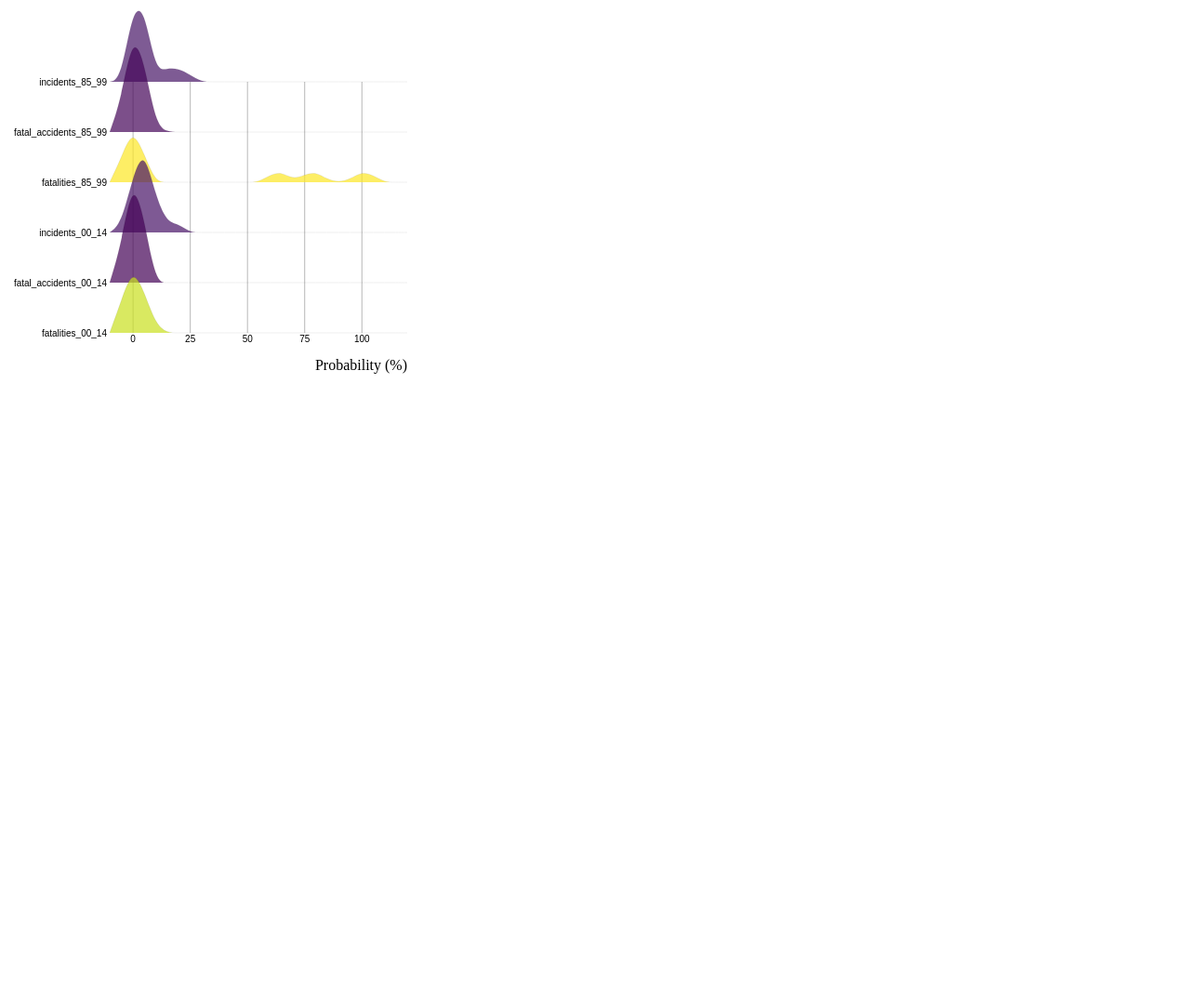
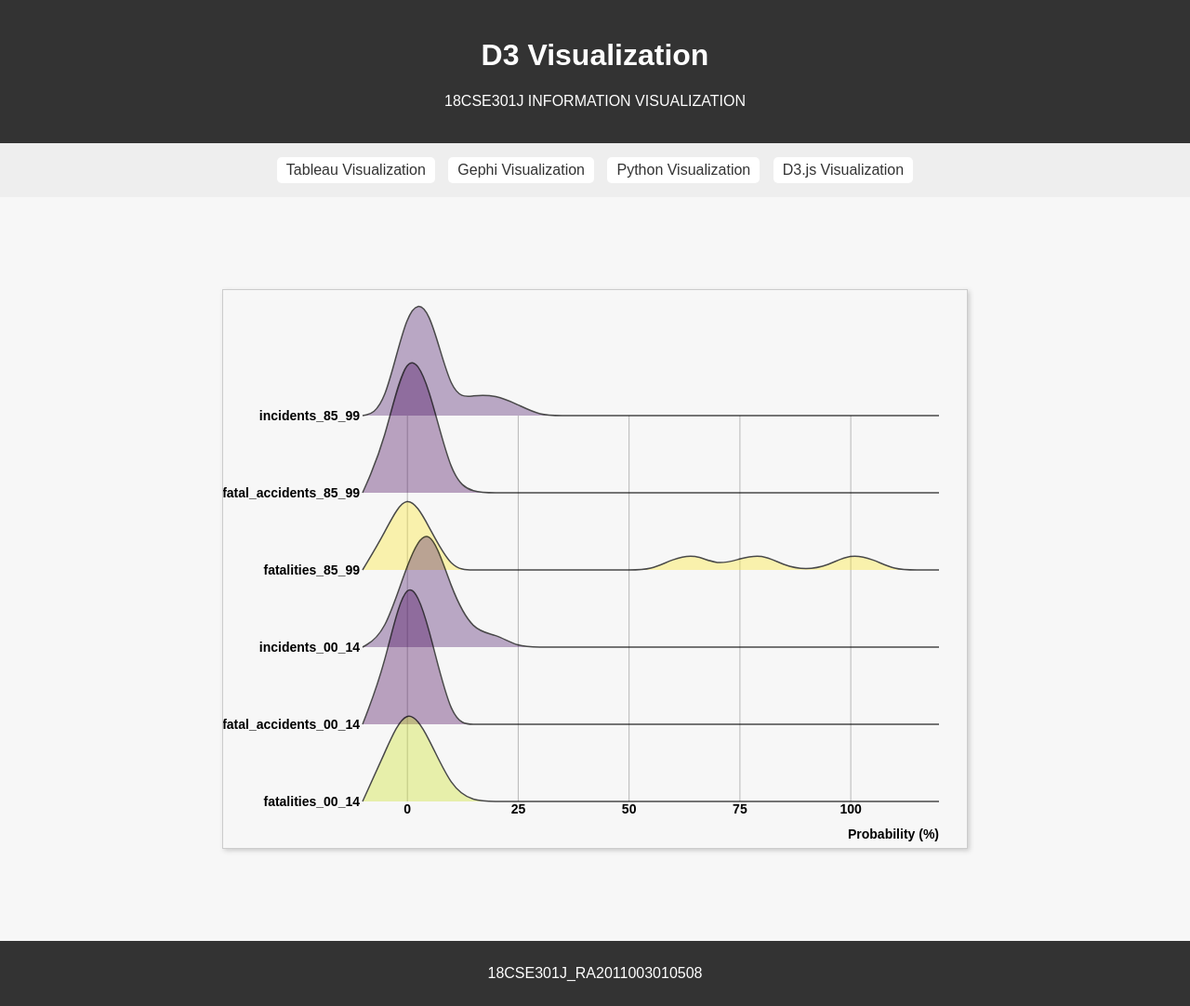
Before and after one commit to AltAcc4502/18CSE301J_RA2011003010508, a plain HTML site: page webpages/d3.html in a window 1280 px wide. Shown: the whole page at 93% size. Before the commit the page ends 800 px from the top, so only its background shows below. Drawn offline with nearby package versions, Linux system fonts and the light colour scheme.

Commit message:
Update d3.html

```diff
--- a/webpages/d3.html
+++ b/webpages/d3.html
@@ -1,31 +1,158 @@
 <!DOCTYPE html>
-<meta charset="utf-8">
+<html>
 
 <head>
-  <title>D3.js Visual</title>
-</head>
-
+  <meta charset="utf-8">
+  <title>My Graph</title>
   <!-- Load d3.js -->
   <script src="https://d3js.org/d3.v4.js"></script>
+  <script src="https://d3js.org/d3-scale-chromatic.v1.min.js"></script>
 
   <!-- Create a div where the graph will take place -->
-<div id="my_dataviz"></div>
+
 
   <!-- Style -->
   <style>
+    body {
+      font-family: sans-serif;
+      background-color: #f7f7f7;
+      margin: 0;
+    }
+
+    header {
+      background-color: #333;
+      color: white;
+      padding: 20px;
+      text-align: center;
+    }
+
+    footer {
+      background-color: #333;
+      color: #fff;
+      text-align: center;
+      padding: 10px;
+    }
+
+    nav {
+      background-color: #eee;
+      padding: 10px;
+      text-align: center;
+    }
+
+    nav a {
+      display: inline-block;
+      padding: 5px 10px;
+      margin: 5px;
+      color: #333;
+      background-color: #fff;
+      border-radius: 5px;
+      text-decoration: none;
+      transition: background-color 0.2s;
+    }
+
+    nav a:hover {
+      background-color: #333;
+      color: #fff;
+    }
+
+    /* Center the chart */
+    #my_dataviz {
+      display: flex;
+      justify-content: center;
+      align-items: center;
+      height: 100vh;
+    }
+
+    /* Set a border and box shadow for the chart */
+    svg {
+      border: 1px solid #ccc;
+      box-shadow: 2px 2px 5px #ccc;
+    }
+
+    /* Style the x-axis */
     .xAxis line {
       stroke: #B8B8B8;
     }
+
+    /* Style the x-axis label */
+    text {
+      font-family: Arial, sans-serif;
+      font-size: 14px;
+      font-weight: bold;
+    }
+
+    /* Style the y-axis */
+    .yAxis line {
+      stroke: #B8B8B8;
+    }
+
+    /* Style the y-axis label */
+    .yAxis text {
+      font-family: Arial, sans-serif;
+      font-size: 14px;
+      font-weight: bold;
+    }
+
+    /* Style the legend */
+    .legend {
+      font-family: Arial, sans-serif;
+      font-size: 12px;
+      fill: #333;
+    }
+
+    /* Style the title */
+    .title {
+      font-family: Arial, sans-serif;
+      font-size: 18px;
+      font-weight: bold;
+      text-align: center;
+      margin-top: 20px;
+      margin-bottom: 20px;
+    }
+
+    /* Style the subtitle */
+    .subtitle {
+      font-family: Arial, sans-serif;
+      font-size: 14px;
+      font-style: italic;
+      text-align: center;
+      margin-bottom: 20px;
+    }
+
+    /* Set the colors for the chart */
+    .myCurves {
+      fill-opacity: 0.5;
+      stroke-width: 1.5;
+    }
   </style>
+</head>
 
+<body>
+  <header>
+    <h1>D3 Visualization</h1>
+    <p>18CSE301J INFORMATION VISUALIZATION</p>
+  </header>
+
+  <nav>
+    <a href="tableau.html">
+      Tableau Visualization
+    </a>
+    <a href="gephi.html">Gephi Visualization</a>
+    <a href="density_probability.html">
+      Python Visualization
+    </a>
+    <a href="page4.html">D3.js Visualization</a>
+  </nav>
+
+  <div id="my_dataviz">
     <!-- Viridis color palette-->
     <script src="https://d3js.org/d3-scale-chromatic.v1.min.js"></script>
     <script>
 
       // set the dimensions and margins of the graph
-  var margin = { top: 80, right: 30, bottom: 50, left: 110 },
-    width = 460 - margin.left - margin.right,
-    height = 400 - margin.top - margin.bottom;
+      var margin = { top: 135, right: 30, bottom: 50, left: 150 },
+        width = 800 - margin.left - margin.right,
+        height = 600 - margin.top - margin.bottom;
 
       // append the svg object to the body of the page
       var svg = d3.select("#my_dataviz")
@@ -152,3 +279,12 @@
       }
 
     </script>
+  </div>
+
+  <footer>
+    <p>18CSE301J_RA2011003010508</p>
+  </footer>
+  <!-- Your existing JavaScript code here -->
+</body>
+
+</html>
```
Lines whose indentation alone changed are shown as unchanged.
